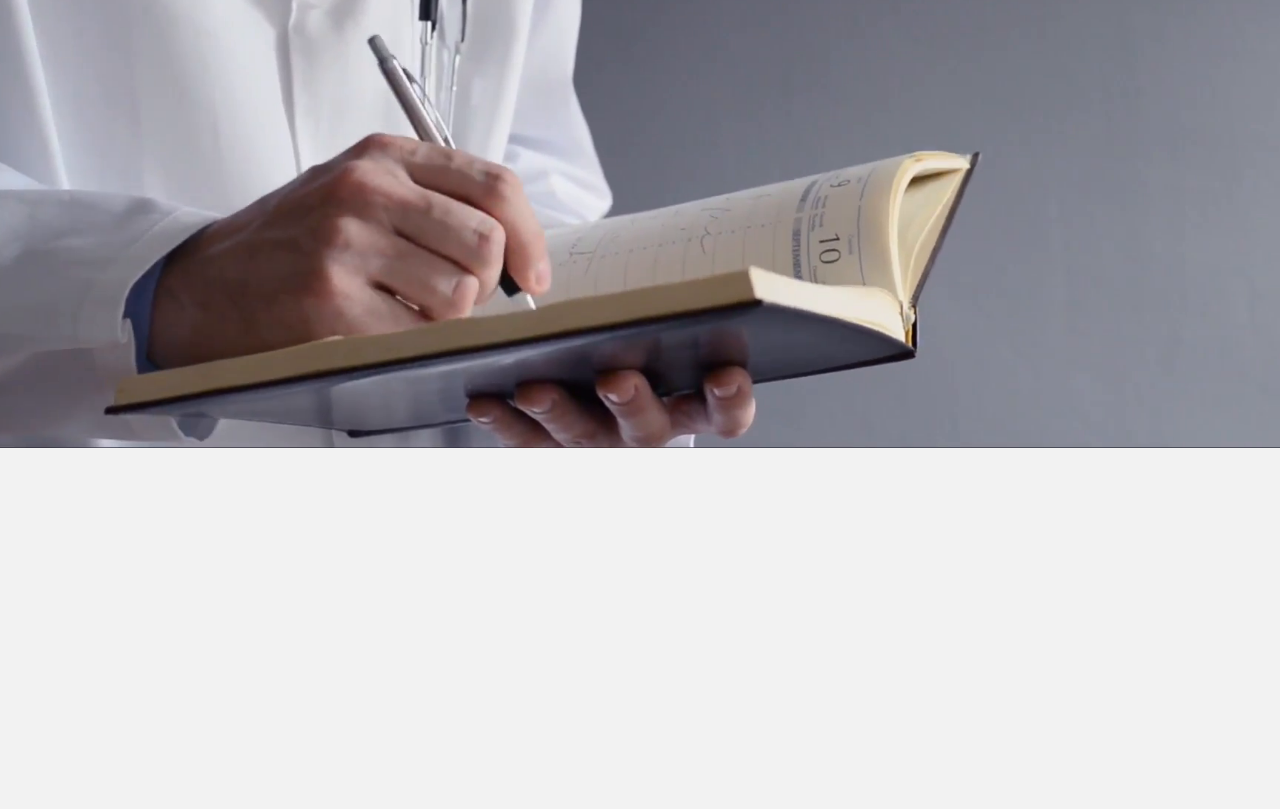
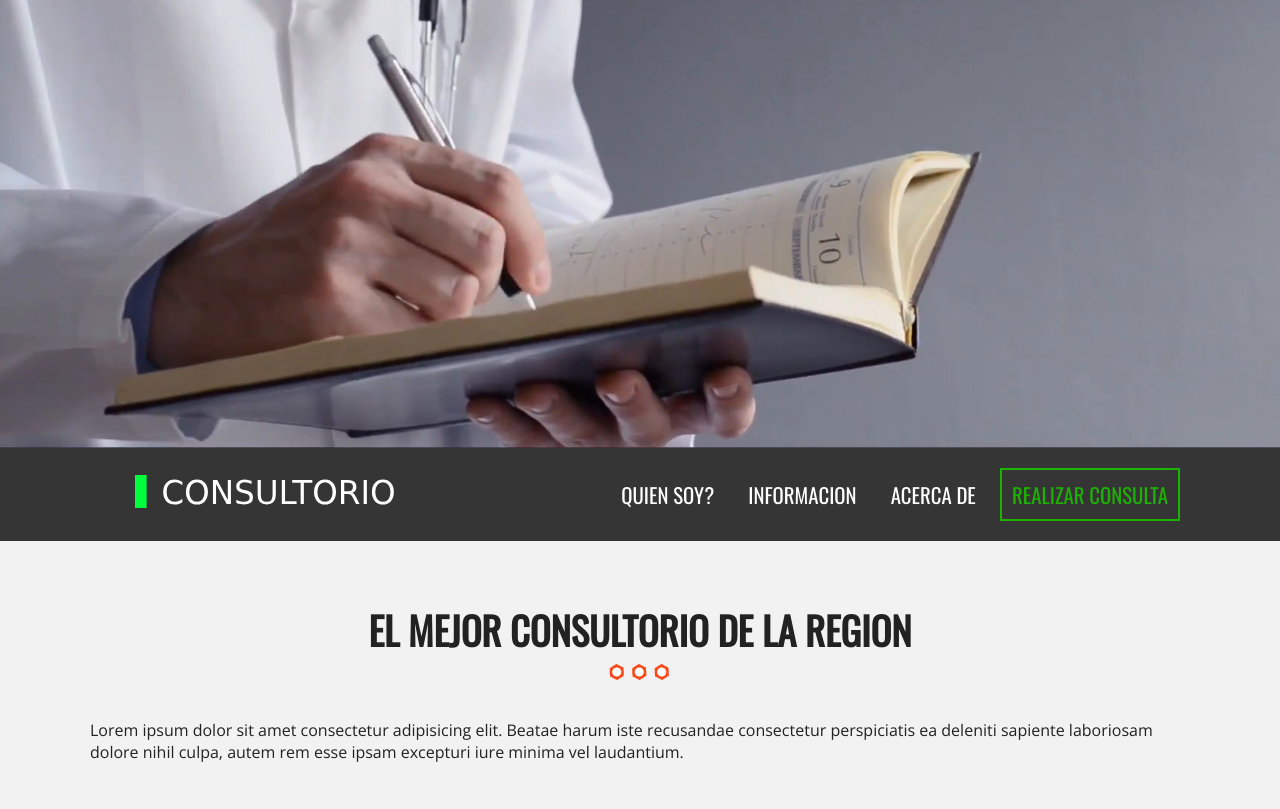
Before and after one commit to LeonardoHOjeda/Consultorio, a plain HTML site: page index.html in a window 1280 px wide. Shown: the part 352-1161 px from the top of the page. Before the commit the page ends 800 px from the top, so only its background shows below. Drawn offline with nearby package versions, Linux system fonts and the light colour scheme.

Commit message:
Se creo la portada

```diff
--- a/css/main.css
+++ b/css/main.css
@@ -103,9 +103,50 @@
         background-color: #f2f2f2;
         font-family: 'Open Sans', sans-serif;
     }
+    /** GLOBALES **/
+
+    .contenedor {
+        width: 99%;
+        margin: 0 auto;
+    }
+
+    @media only screen and (min-width:480px) {
+        .contenedor {
+            width: 95%;
+        }
+    }
+
+    @media only screen and (min-width:768px) {
+        .contenedor {
+            width: 90%;
+        }
+    }
+
+    @media only screen and (min-width:992px) {
+        .contenedor {
+            width: 90%;
+            max-width: 1100px;
+        }
+    }
+
+    .seccion {
+        padding: 30px 0;
+    }
 
     h2 {
         font-family: 'Oswald', sans-serif;
+        font-size: 2.4em;
+        text-transform: uppercase;
+        text-align: center;
+    }
+
+    h2::after {
+        content: '';
+        margin: 0 auto;
+        background-image: url(../img/separador.png);
+        height: 30px;
+        width: 100px;
+        display: block;
     }
     /** HEADER **/
 
@@ -193,6 +234,94 @@
             margin: 0;
             line-height: 1;
         }
+    }
+    /** BARRA **/
+
+    div.barra {
+        background-color: #353535;
+        padding: 20px 0;
+    }
+
+    div.logo {
+        width: 80%;
+        float: left;
+    }
+
+    div.logo img {
+        width: 100%;
+    }
+
+    @media only screen and (min-width: 768px) {
+        div.logo {
+            width: 33%;
+        }
+    }
+    /** NAVEGACION PRINCIPAL**/
+
+    nav.navegacion-principal {
+        display: none;
+    }
+
+    nav.navegacion-principal a {
+        font-family: 'Oswald', sans-serif;
+        color: #ffffff;
+        font-size: 1.3em;
+        text-transform: uppercase;
+        text-decoration: none;
+        transition: all .6s ease;
+    }
+
+    nav.navegacion-principal a:last-child {
+        border: 2px solid #1db100;
+        color: #1db100;
+    }
+
+    nav.navegacion-principal a:last-child:hover {
+        color: #ffffff;
+    }
+
+    nav.navegacion-principal a:hover {
+        background-color: #1db100;
+    }
+
+    @media only screen and (min-width: 768px) {
+        nav.navegacion-principal {
+            width: 67%;
+            float: right;
+            text-align: right;
+            display: block;
+        }
+        nav.navegacion-principal a {
+            margin-right: 10px;
+            padding: 10px 10px;
+            display: inline-block;
+        }
+    }
+    /** MENU MOVIL**/
+
+    div.menu-movil {
+        width: 60px;
+        display: block;
+        float: right;
+        text-align: right;
+        margin-top: 12px;
+    }
+
+    div.menu-movil:hover {
+        cursor: pointer;
+    }
+
+    @media only screen and (min-width: 768px) {
+        div.menu-movil {
+            display: none;
+        }
+    }
+
+    div.menu-movil span {
+        height: 8px;
+        margin-bottom: 6px;
+        background-color: white;
+        display: block;
     }
     /* ==========================================================================
    Helper classes
--- a/index.html
+++ b/index.html
@@ -49,6 +49,35 @@
         <!-- HERO-->
     </header>
 
+    <div class="barra">
+        <div class="contenedor clearfix">
+            <div class="logo">
+                <img src="img/logo.svg" alt="logo Doctor">
+            </div>
+            <div class="menu-movil">
+                <span></span>
+                <span></span>
+                <span></span>
+            </div>
+
+            <nav class="navegacion-principal">
+                <a href="">Quien soy?</a>
+                <a href="">Informacion</a>
+                <a href="">Acerca de</a>
+                <a href="">Realizar Consulta</a>
+            </nav>
+        </div>
+        <!-- CONTENEDOR -->
+    </div>
+    <!-- BARRA-->
+
+    <section class="seccion contenedor">
+        <h2>
+            El mejor consultorio de la region
+        </h2>
+        <p>Lorem ipsum dolor sit amet consectetur adipisicing elit. Beatae harum iste recusandae consectetur perspiciatis ea deleniti sapiente laboriosam dolore nihil culpa, autem rem esse ipsam excepturi iure minima vel laudantium.</p>
+    </section>
+
 
     <!-- Add your site or application content here -->
     <script src="js/vendor/modernizr-3.8.0.min.js"></script>
```
Also changed, not shown: img/logo.svg (added), img/portada.jpg (deleted), img/separador.png (added).
